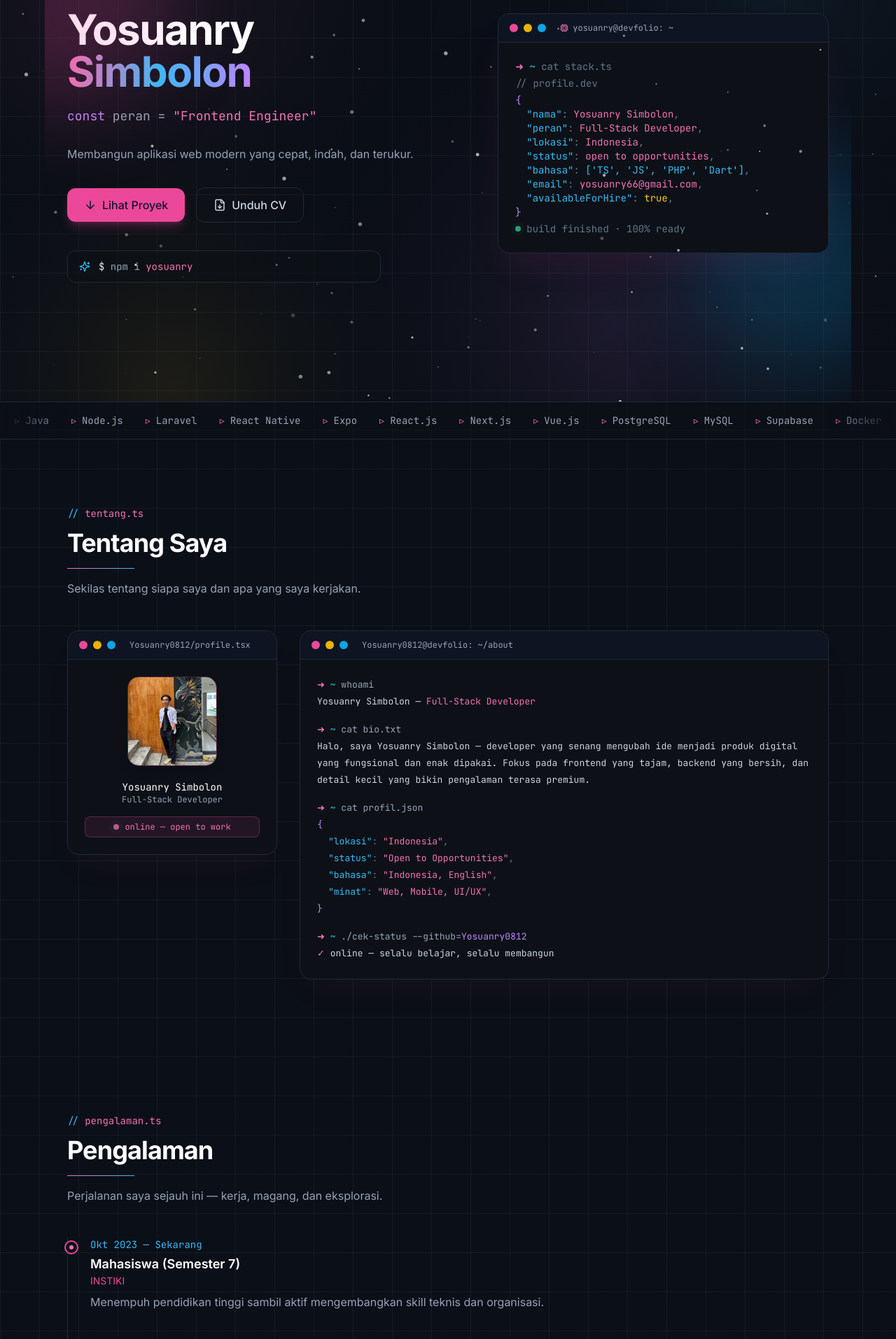
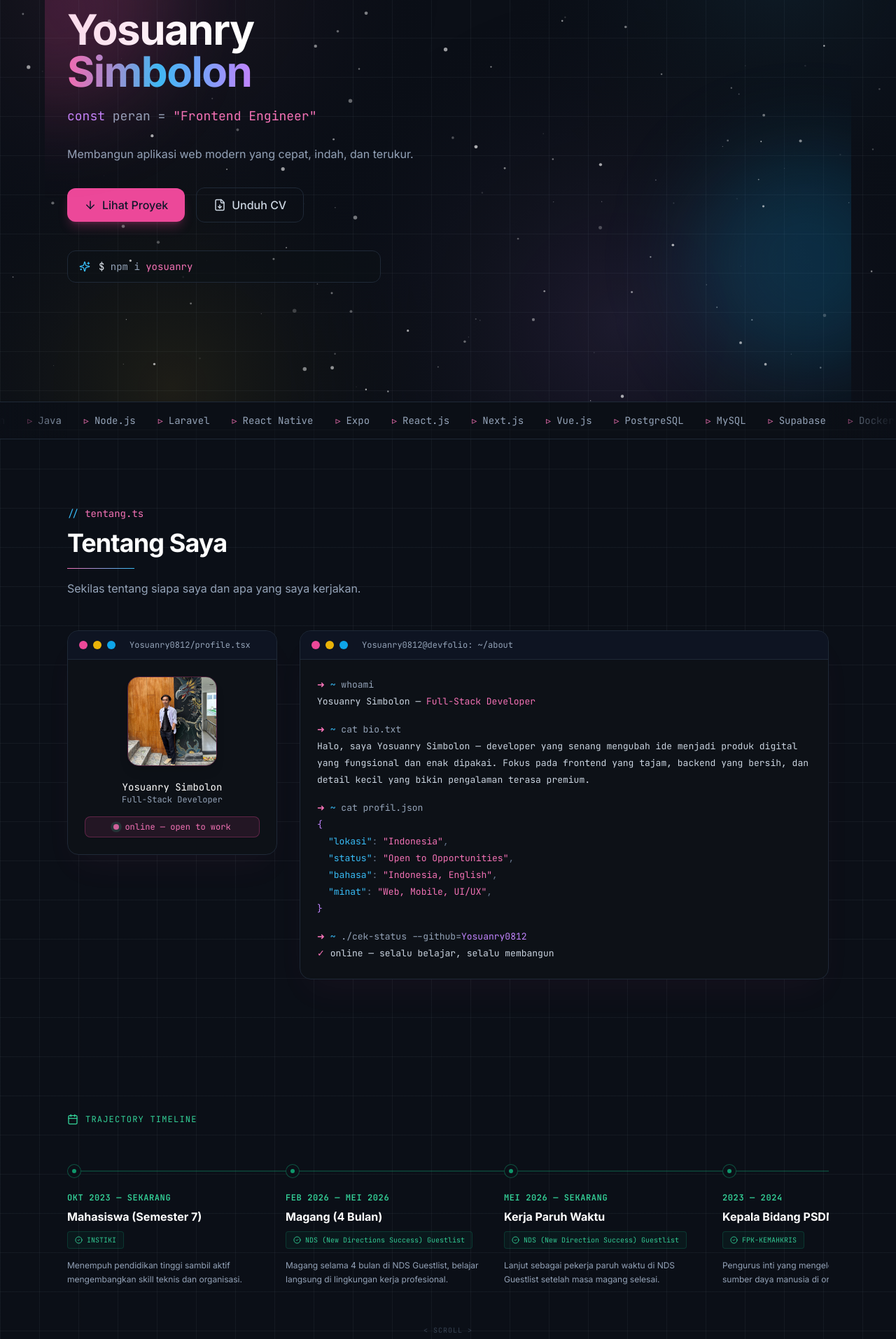
Before and after one commit to Yosuanry0812/portofolio, a Next.js app: page / in a window 1280 px wide. Shown: the part 226-2140 px from the top of the page at 70% size. Built offline with nearby package versions, Linux system fonts and the light colour scheme.

Commit message:
feat: redesign pengalaman jadi timeline horizontal + hapus terminal hero

```diff
--- a/components/Experience.tsx
+++ b/components/Experience.tsx
@@ -2,39 +2,72 @@
 
 import { motion, useReducedMotion } from "framer-motion";
 import { experience } from "@/data/profile";
-import SectionHeading from "./SectionHeading";
+import { Calendar, CheckCircle2 } from "lucide-react";
 
 export default function Experience() {
   const reduce = useReducedMotion();
 
   return (
     <section id="pengalaman" className="container-x scroll-mt-24 py-24">
-      <SectionHeading
-        label="pengalaman.ts"
-        judul="Pengalaman"
-        deskripsi="Perjalanan saya sejauh ini — kerja, magang, dan eksplorasi."
-      />
+      {/* Header Ala Screenshot */}
+      <div className="mb-12 flex items-center gap-2.5 font-mono text-xs uppercase tracking-widest text-emerald-400">
+        <Calendar size={16} className="text-emerald-400" />
+        <span>trajectory timeline</span>
+      </div>
 
-      <ol className="relative border-l border-slate-200 pl-8 dark:border-line">
-        {experience.map((item, i) => (
-          <motion.li
-            key={`${item.tempat}-${i}`}
-            initial={{ opacity: 0, x: reduce ? 0 : -16 }}
-            whileInView={{ opacity: 1, x: 0 }}
-            viewport={{ once: true, margin: "-60px" }}
-            transition={{ duration: 0.5, delay: i * 0.1 }}
-            className="relative pb-10 last:pb-0"
-          >
-            <span className="absolute -left-[37px] top-1 flex h-5 w-5 items-center justify-center rounded-full border-2 border-pink-500 bg-white dark:bg-bg">
-              <span className="h-1.5 w-1.5 rounded-full bg-pink-400" />
-            </span>
-            <p className="font-mono text-sm text-sky-400">{item.periode}</p>
-            <h3 className="mt-1 text-lg font-semibold text-slate-900 dark:text-white">{item.posisi}</h3>
-            <p className="text-sm text-pink-500">{item.tempat}</p>
-            <p className="mt-2 text-slate-600 dark:text-slate-400">{item.deskripsi}</p>
-          </motion.li>
-        ))}
-      </ol>
+      {/* Horizontal Timeline Container */}
+      <div className="relative w-full">
+        <div className="flex w-full gap-8 overflow-x-auto pb-10 pt-2 scrollbar-thin scrollbar-thumb-emerald-500/20 scrollbar-track-transparent snap-x select-none">
+          {experience.map((item, i) => {
+            return (
+              <motion.div
+                key={`${item.tempat}-${i}`}
+                initial={{ opacity: 0, y: reduce ? 0 : 20 }}
+                whileInView={{ opacity: 1, y: 0 }}
+                viewport={{ once: true, margin: "-60px" }}
+                transition={{ duration: 0.5, delay: i * 0.08 }}
+                className="relative flex w-[280px] shrink-0 flex-col snap-start group"
+              >
+                {/* Horizontal line segment to next item */}
+                {i < experience.length - 1 && (
+                  <div className="absolute left-[10px] top-[9px] h-[2px] w-[calc(100%+32px)] bg-emerald-500/20 dark:bg-emerald-500/25" />
+                )}
+
+                {/* Dot */}
+                <div className="relative z-10 flex h-[20px] w-[20px] items-center justify-center rounded-full border border-emerald-500/40 bg-white dark:bg-bg transition-colors group-hover:border-emerald-400">
+                  <div className="h-1.5 w-1.5 rounded-full bg-emerald-500/80 transition-transform group-hover:scale-125" />
+                </div>
+
+                {/* Date */}
+                <p className="mt-5 font-mono text-xs font-semibold text-emerald-400 uppercase tracking-wider">
+                  {item.periode}
+                </p>
+
+                {/* Title */}
+                <h3 className="mt-2 text-base font-bold text-slate-900 dark:text-white leading-snug group-hover:text-emerald-400 transition-colors">
+                  {item.posisi}
+                </h3>
+
+                {/* Badge */}
+                <div className="mt-2.5 self-start flex items-center gap-1.5 rounded border border-emerald-500/20 bg-emerald-500/5 px-2.5 py-1 font-mono text-[10px] text-emerald-400/95">
+                  <CheckCircle2 size={11} className="text-emerald-400" />
+                  <span>{item.tempat}</span>
+                </div>
+
+                {/* Description */}
+                <p className="mt-3.5 text-[12px] leading-relaxed text-slate-500 dark:text-slate-400">
+                  {item.deskripsi}
+                </p>
+              </motion.div>
+            );
+          })}
+        </div>
+
+        {/* Scroll indicator for mobile/desktop */}
+        <div className="mt-4 flex justify-center font-mono text-[10px] uppercase tracking-widest text-slate-400 dark:text-slate-600 animate-pulse">
+          <span>&lt; scroll &gt;</span>
+        </div>
+      </div>
     </section>
   );
 }
--- a/components/Hero.tsx
+++ b/components/Hero.tsx
@@ -2,9 +2,8 @@
 
 import { useEffect, useState } from "react";
 import { motion, useReducedMotion } from "framer-motion";
-import { ArrowDown, Cpu, FileDown, Sparkles } from "lucide-react";
-import { profile, typingRoles, terminalData } from "@/data/profile";
-import { cn } from "@/lib/utils";
+import { ArrowDown, FileDown, Sparkles } from "lucide-react";
+import { profile, typingRoles } from "@/data/profile";
 
 function useTypewriter(words: string[]) {
   const [index, setIndex] = useState(0);
@@ -37,12 +36,6 @@ function useTypewriter(words: string[]) {
   return text;
 }
 
-const tokenColors: Record<string, string> = {
-  string: "text-pink-400",
-  array: "text-sky-400",
-  boolean: "text-yellow-400",
-};
-
 export default function Hero() {
   const typed = useTypewriter(typingRoles);
   const reduce = useReducedMotion();
@@ -59,7 +52,7 @@ export default function Hero() {
       <div className="pointer-events-none absolute -left-32 top-24 h-72 w-72 rounded-full bg-pink-500/20 blur-3xl" />
       <div className="pointer-events-none absolute -right-24 bottom-10 h-80 w-80 rounded-full bg-sky-500/20 blur-3xl" />
 
-      <div className="grid w-full items-center gap-12 lg:grid-cols-[1.2fr_1fr]">
+      <div className="grid w-full items-center gap-12">
         {/* Teks kiri */}
         <div>
           <motion.p {...fadeUp(0)} className="mb-4 font-mono text-sm text-pink-400">
@@ -115,53 +108,6 @@ export default function Hero() {
             </span>
           </motion.div>
         </div>
-
-        {/* Terminal kanan */}
-        <motion.div
-          initial={{ opacity: 0, x: reduce ? 0 : 24 }}
-          animate={{ opacity: 1, x: 0 }}
-          transition={{ duration: 0.7, delay: 0.25, ease: "easeOut" }}
-          className="w-full"
-        >
-          <div className="relative overflow-hidden rounded-2xl border border-slate-200 bg-surface shadow-2xl shadow-pink-500/10 dark:border-line dark:bg-surface">
-            {/* Header terminal */}
-            <div className="flex items-center gap-2 border-b border-slate-200 bg-white/60 px-4 py-3 dark:border-line dark:bg-slate-900/60">
-              <span className="h-3 w-3 rounded-full bg-pink-500" />
-              <span className="h-3 w-3 rounded-full bg-yellow-500" />
-              <span className="h-3 w-3 rounded-full bg-sky-500" />
-              <span className="ml-3 flex items-center gap-1.5 font-mono text-xs text-slate-500 dark:text-slate-400">
-                <Cpu size={12} className="text-pink-400" />
-                yosuanry@devfolio: ~
-              </span>
-            </div>
-
-            <div className="space-y-1 p-5 font-mono text-sm sm:p-6">
-              <p className="text-slate-500 dark:text-slate-500">
-                <span className="text-pink-400">➜</span> <span className="text-sky-400">~</span> cat stack.ts
-              </p>
-              <p className="mb-3 text-slate-500 dark:text-slate-500">{"// profile.dev"}</p>
-
-              <pre className="overflow-x-auto whitespace-pre text-slate-300">
-                <span className="text-purple-400">{"{"}</span>
-                {terminalData.map((item) => (
-                  <span key={item.key} className="block pl-4">
-                    <span className="text-sky-400">"{item.key}"</span>
-                    <span className="text-slate-500">: </span>
-                    <span className={cn(tokenColors[item.type] ?? "text-emerald-400")}>{item.value}</span>
-                    <span className="text-slate-500">,</span>
-                  </span>
-                ))}
-                <span className="text-purple-400">{"}"}</span>
-              </pre>
-
-              {/* Status bar */}
-              <p className="mt-3 flex items-center gap-2 text-slate-500 dark:text-slate-500">
-                <span className="h-2 w-2 animate-pulse-dot rounded-full bg-emerald-400" />
-                build finished · 100% ready
-              </p>
-            </div>
-          </div>
-        </motion.div>
       </div>
     </section>
   );
```
